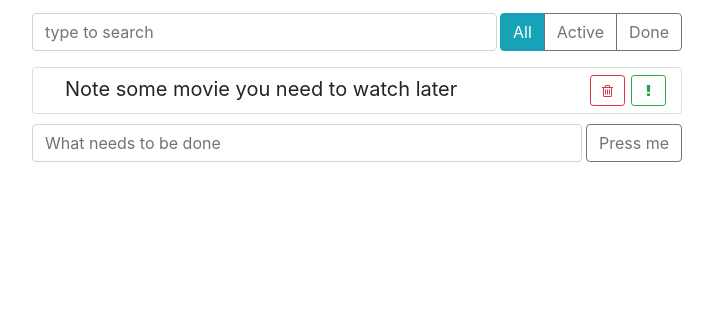
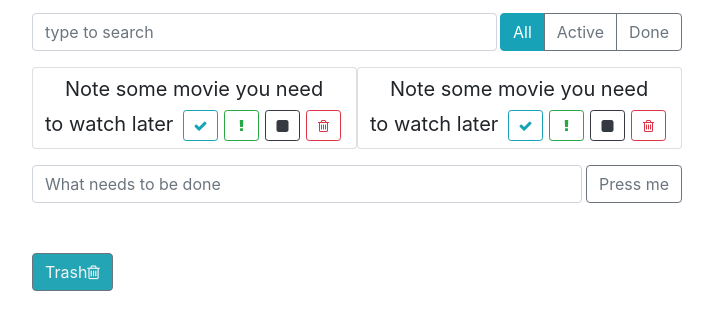
Before and after one commit to vladimirfed/moviesReminder, a React app: page / in a window 1280 px wide. Shown: the part 168-498 px from the top of the page, without its empty margins (283-996 px from the left). Built offline with nearby package versions, Linux system fonts and the light colour scheme.

Commit message:
added a few buttons

```diff
--- a/src/components/app/app.js
+++ b/src/components/app/app.js
@@ -5,6 +5,7 @@ import SearchPanel from '../search-panel';
 import TodoList from '../todo-list';
 import ItemStatusFilter from '../item-status-filter';
 import ItemAddForm from '../item-add-form'
+import TrashItem from '../trash-item'
 
 import './app.css';
 
@@ -95,6 +96,15 @@ export default class App extends Component {
   })
   }
 
+  onChangeStatus = (id) => {
+    // console.log(' done', id);
+    this.setState(({todoData})=>{
+
+      return{todoData:
+        this.toggleProperty(todoData, id,'status')}
+  })
+  }
+
   onSearchChange = (term) =>{
     this.setState({term})
   }
@@ -151,14 +161,24 @@ export default class App extends Component {
           <ItemStatusFilter filter={filter}
           onFilterChange={this.onFilterChange} />
         </div>
-
-        <TodoList
+        <div className="top-panel d-flex" >
+          <TodoList
           todos={visibleItems}
           onDeleted={this.deleteItem }
           onToggleImportant={this.onToggleImportant}
-          onToggleDone={this.onToggleDone} />
+          onToggleDone={this.onToggleDone}
+          onChangeStatus={this.onChangeStatus} />
+
+          <TodoList
+          todos={visibleItems}
+          onDeleted={this.deleteItem }
+          onToggleImportant={this.onToggleImportant}
+          onToggleDone={this.onToggleDone}
+          onChangeStatus={this.onChangeStatus} />
+        </div>
 
           <ItemAddForm  onItemAdded={this.addItem} />
+          <TrashItem />
       </div>
     );
   }
--- a/src/components/todo-list-item/todo-list-item.css
+++ b/src/components/todo-list-item/todo-list-item.css
@@ -18,6 +18,11 @@
   text-decoration: line-through;
 }
 
+.todo-list-item.status .todo-list-item-label {
+  font-weight: italic;
+  color: rgb(196, 193, 193);
+}
+
 .todo-list-item.important .todo-list-item-label {
   font-weight: bold;
   color: steelblue;
--- a/src/components/todo-list-item/todo-list-item.js
+++ b/src/components/todo-list-item/todo-list-item.js
@@ -8,33 +8,31 @@ export default class TodoListItem extends Component {
   state = {
     done: false,
     important: false,
+    status: false
   };
             // controle state of 'done' property
   onLabelClick = () => {
-    this.setState(({ done }) => {
-      return {
-        done: !done,
-      };
-    });
+    this.setState(({ done }) => { done: !done });
   };
             // controle state of 'important' property
   onMarkImportant = () => {
-    this.setState((state) => {
-      return {
-        important: !state.important,
-      };
-    });
+    this.setState(({important}) => {important: !important});
+  };
+
+  onChangeStatus = () => {
+    this.setState(({ status }) => { status: !status });
   };
 
         // render body of this class-component
   render() {
     const { label, onDeleted,
-      onToggleImportant, onToggleDone,
-      done, important } = this.props;
+      onToggleImportant, onToggleDone, onChangeStatus,
+      done, important, status } = this.props;
     // const { done, important } = this.state;
 
             // swipe state of 'done' property
     let classNames = "todo-list-item";
+
     if (done) {
       classNames += " done";
     }
@@ -44,12 +42,31 @@ export default class TodoListItem extends Component {
       classNames += " important";
     }
 
+    if (status) {
+      classNames += " status";
+    }
+
     return (
       <span className={classNames}>
-        <span className="todo-list-item-label"
-              onClick={onToggleDone}>
+        <span className="todo-list-item-label" >
           {label}
         </span>
+
+        <button
+          type="button"
+          className="btn btn-outline-danger btn-sm float-right"
+          onClick={onDeleted}
+          >
+          <i className="fa fa-trash-o" aria-hidden="true" />
+        </button>
+
+        <button
+          type="button"
+          className="btn btn-outline-dark btn-sm float-right"
+          onClick={(onChangeStatus)}
+        >
+          <i className=" fa fa-square" />
+        </button>
 
         <button
           type="button"
@@ -59,14 +76,15 @@ export default class TodoListItem extends Component {
           <i className="fa fa-exclamation" />
         </button>
 
+
         <button
           type="button"
-          className="btn btn-outline-danger btn-sm float-right"
-          onClick={onDeleted}
-          // onClick={onDeleted}
-          >
-          <i className="fa fa-trash-o" />
+          className="btn btn-outline-info btn-sm float-right"
+          onClick={onToggleDone}
+        >
+          <i className=" fa fa-check" />
         </button>
+
       </span>
     );
   }
--- a/src/components/todo-list/todo-list.js
+++ b/src/components/todo-list/todo-list.js
@@ -4,7 +4,7 @@ import TodoListItem from '../todo-list-item';
 import './todo-list.css';
 
 const TodoList = ({ todos, onDeleted,
-    onToggleImportant, onToggleDone }) => {
+    onToggleImportant, onToggleDone, onChangeStatus }) => {
 
   const elements = todos.map((item) => {
     const { id, ...itemProps } = item;
@@ -16,6 +16,7 @@ const TodoList = ({ todos, onDeleted,
           // onDeleted = { () => console.log('deleted')}
           onDeleted = { () => onDeleted(id)}
           onToggleDone={()=>onToggleDone(id)}
+          onChangeStatus={()=>onChangeStatus(id)}
           onToggleImportant={()=>onToggleImportant(id)}
           />
       </li>
--- /dev/null
+++ b/src/components/trash-item/index.js
@@ -0,0 +1,3 @@
+import TrashItem from './trash-item';
+
+export default TrashItem;
--- /dev/null
+++ b/src/components/trash-item/trash-item.css
@@ -0,0 +1,11 @@
+.trash-item {
+    margin-top: 50px;
+    /* margin-right: auto; */
+
+}
+
+.trash-item button {
+    margin-right:4px;
+    color: whitesmoke;
+    background-color:  rgb(36, 165, 182);
+}
--- /dev/null
+++ b/src/components/trash-item/trash-item.js
@@ -0,0 +1,21 @@
+import React, {Component } from "react"
+
+import './trash-item.css'
+
+export default class TrashItem extends Component {
+
+    render(){
+
+        return(
+            <div className="trash-item d-flex">
+                <button
+                className="btn btn-outline-secondary"
+                // onClick={()=> this.props.onItemAdded('hello wrld')}
+                >
+                    Trash
+                    <i className="fa fa-trash-o" aria-hidden="true" />
+                </button>
+            </div>
+        )
+    }
+}
```
